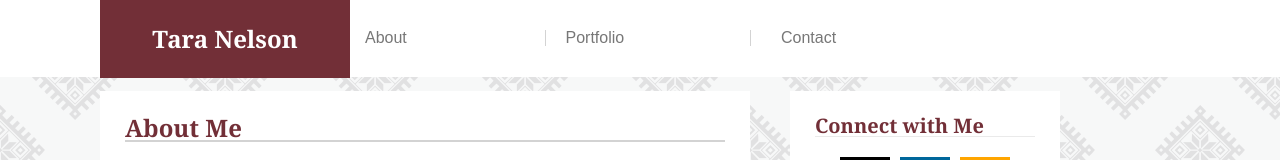
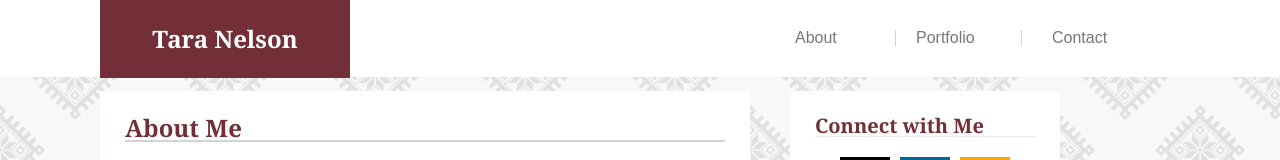
Before and after one commit to Saluki-scribe/Basic-Portfolio, a plain HTML site: page index.html in a window 1280 px wide. Shown: the top 160 px of the page. Drawn offline with Linux system fonts and the light colour scheme; grey boxes are pictures that could not be loaded.

Commit message:
Fixed that freaking menu clear issue on contact page by setting fixed width to menu-item-push

```diff
--- a/assets/css/style.css
+++ b/assets/css/style.css
@@ -60,9 +60,8 @@ header {
 }
 
 #menu-item-push {
-    /*float: right;*/
-    margin-right: 250px;
-    padding-right: -200px;
+    float: right;
+    width: 500px;
 }
 
 .border-item {
```
